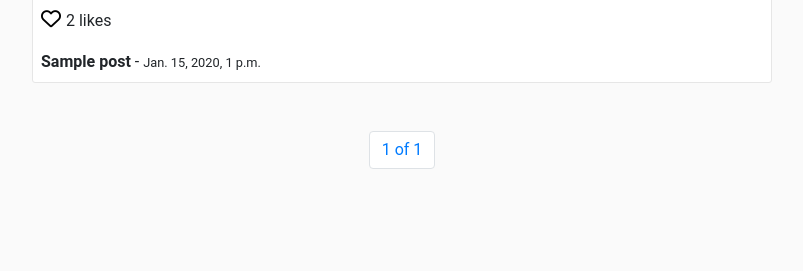
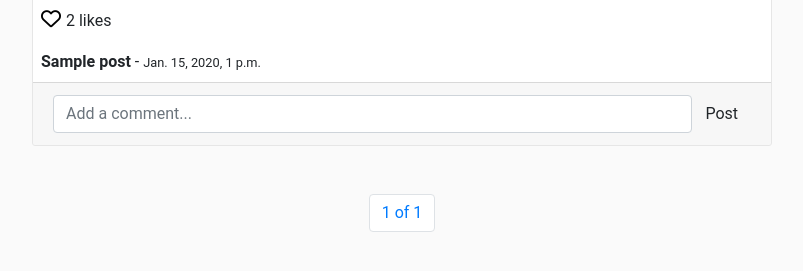
Before and after one commit to VenesaOkuna/Instagram-Clone, a Django app: page / in a window 1280 px wide. Shown: the part 211-482 px from the top of the page, without its empty margins (238-1041 px from the left). Run offline with Django 4.2, Linux system fonts and the light colour scheme; a user stored in the database is signed in; tables that the repository leaves empty hold one stand-in row (values such as "Sample post"); grey boxes marked "Sample" are stand-in pictures; some libraries are stand-ins or nearby versions.

Commit message:
add comment section

```diff
--- a/templates/posts/post_card.html
+++ b/templates/posts/post_card.html
@@ -21,6 +21,12 @@
     <p class="ml-2 mt-0 mb-2">
         <b>{{ post.title }}</b> - <small>{{ post.created }}</small>
     </p>
+    <div class="card-footer">
+        <form class="d-flex">
+            <input id="postForm" type="text" class="form-control" placeholder="Add a comment...">
+            <button class="btn info">Post</button>
+        </form>
+    </div>
 </div>
 
 
```
